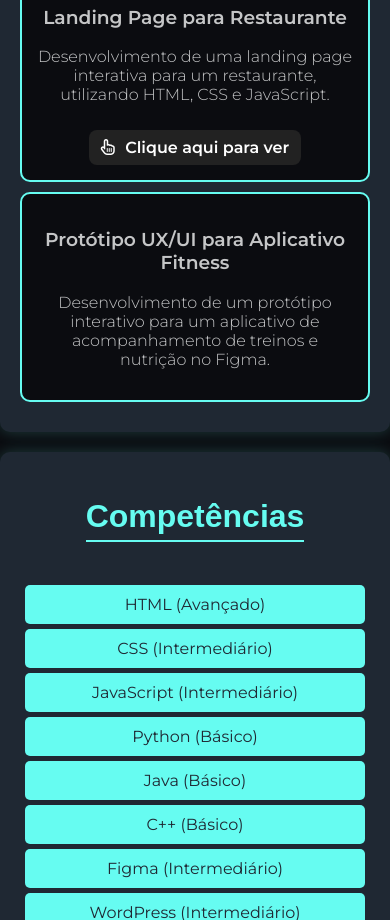
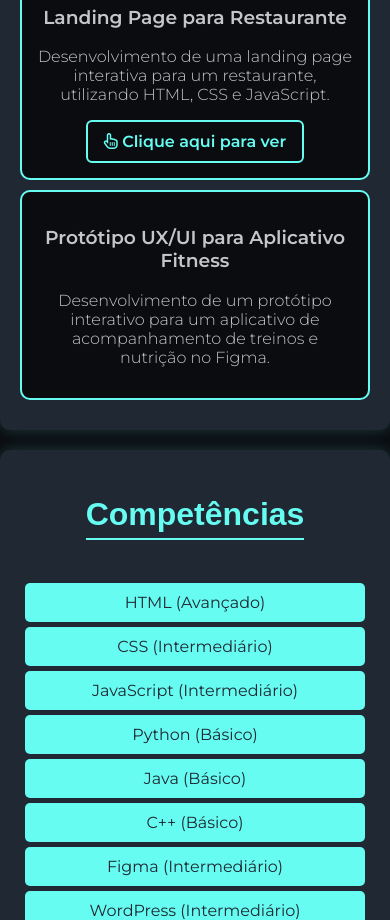
Before and after one commit to Hadassatalit/Hadassa, a plain HTML site: page index.html in a window 390 px wide. Shown: the part 1180-2100 px from the top of the page. Drawn offline with Linux system fonts and the light colour scheme.

Commit message:
Update styles.css

```diff
--- a/styles.css
+++ b/styles.css
@@ -226,24 +226,32 @@ a {
 }
 
 .project-link {
-    display: inline-block;
-    margin-top: 10px;
-    color: white;
-    background-color: #222;
-    padding: 8px 12px;
-    border-radius: 8px;
-    text-decoration: none;
-    font-weight: bold;
-    transition: background-color 0.3s, transform 0.3s;
+  display: inline-block;
+  padding: 10px 16px;
+  border-radius: 6px;
+  background-color: transparent;
+  color: #66FCF1;
+  border: 2px solid #66FCF1;
+  font-weight: 600;
+  transition: all 0.3s ease;
+  text-decoration: none;
+  outline: none;
+  box-shadow: none;
 }
 
 .project-link:hover {
-    background-color: #444;
-    transform: scale(1.05);
+  background-color: #66FCF1;
+  color: #1F2833;
+  box-shadow: 0 0 8px #66FCF1;
 }
 
-.project-link i {
-    margin-right: 6px;
+.project-link:focus,
+.project-link:active {
+  outline: none;
+  box-shadow: none;
 }
-
+a:focus,
+a:active {
+  outline: none !important;
+  -webkit-tap-highlight-color: transparent;
 }
```
